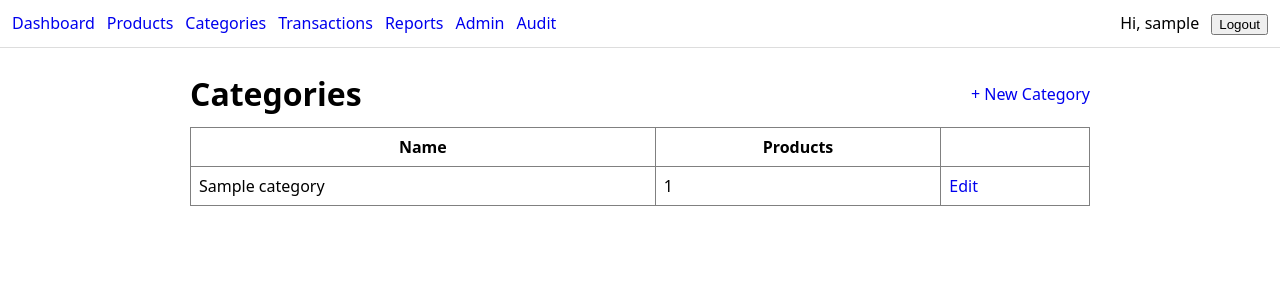
After one commit to JaswinderJattana-gdev/Inventory-pro, a Django app: page /categories/ in a window 1280 px wide. The commit adds this page. Shown: the top 300 px of the page. Run offline with Django 5.2, Linux system fonts and the light colour scheme; a user stored in the database is signed in; tables that the repository leaves empty hold one stand-in row (values such as "Sample post").

Commit message:
Category UI with Admin-only editing

```diff
--- a/backend/inventory/urls.py
+++ b/backend/inventory/urls.py
@@ -15,4 +15,7 @@ urlpatterns = [
     path("reports/transactions.pdf", views.export_transactions_pdf, name="export_transactions_pdf"),
     path("audit/", views.audit_list, name="audit_list"),
     path("transactions/", views.transaction_list, name="transaction_list"),
+    path("categories/", views.category_list, name="category_list"),
+    path("categories/new/", views.category_create, name="category_create"),
+    path("categories/<int:pk>/edit/", views.category_update, name="category_update"),
 ]
--- a/backend/inventory/views.py
+++ b/backend/inventory/views.py
@@ -22,6 +22,10 @@ from .audit import log
 from .models import AuditLog
 
 from django.db.models import Q
+from django.db.models import Count
+from .forms import CategoryForm
+from core.permissions import require_group
+
 class StockTransactionForm(forms.ModelForm):
     class Meta:
         model = InventoryTransaction
@@ -346,3 +350,46 @@ def transaction_list(request):
         "inventory/transaction_list.html",
         {"transactions": qs, "q": q, "tx_type": tx_type, "start": request.GET.get("start",""), "end": request.GET.get("end","")},
     )
+
+@login_required
+def category_list(request):
+    categories = (
+        Category.objects
+        .annotate(product_count=Count("products"))
+        .order_by("name")
+    )
+    return render(request, "inventory/category_list.html", {"categories": categories})
+
+
+@require_group("Admin")
+@login_required
+def category_create(request):
+    if request.method == "POST":
+        form = CategoryForm(request.POST)
+        if form.is_valid():
+            form.save()
+            return redirect("inventory:category_list")
+    else:
+        form = CategoryForm()
+
+    return render(request, "inventory/category_form.html", {"form": form, "mode": "create"})
+
+
+@require_group("Admin")
+@login_required
+def category_update(request, pk):
+    category = get_object_or_404(Category, pk=pk)
+
+    if request.method == "POST":
+        form = CategoryForm(request.POST, instance=category)
+        if form.is_valid():
+            form.save()
+            return redirect("inventory:category_list")
+    else:
+        form = CategoryForm(instance=category)
+
+    return render(
+        request,
+        "inventory/category_form.html",
+        {"form": form, "mode": "edit", "category": category},
+    )
--- a/backend/templates/base.html
+++ b/backend/templates/base.html
@@ -11,6 +11,7 @@
   <nav style="padding:12px;border-bottom:1px solid #ddd;display:flex;gap:12px;">
     <a href="/">Dashboard</a>
     <a href="{% url 'inventory:product_list' %}">Products</a>
+    <a href="{% url 'inventory:category_list' %}">Categories</a>
     <a href="{% url 'inventory:transaction_list' %}">Transactions</a>
     <a href="{% url 'inventory:reports_home' %}">Reports</a>
     <a href="/admin/">Admin</a>
--- /dev/null
+++ b/backend/templates/inventory/category_list.html
@@ -0,0 +1,34 @@
+{% extends "base.html" %}
+{% block title %}Categories - Inventory Pro{% endblock %}
+
+{% block content %}
+<div style="display:flex; align-items:center; gap:12px;">
+  <h1 style="margin:0;">Categories</h1>
+  <div style="margin-left:auto;">
+    <a href="{% url 'inventory:category_create' %}">+ New Category</a>
+  </div>
+</div>
+
+<table border="1" cellpadding="8" cellspacing="0" style="width:100%; border-collapse:collapse; margin-top:12px;">
+  <thead>
+    <tr>
+      <th>Name</th>
+      <th>Products</th>
+      <th></th>
+    </tr>
+  </thead>
+  <tbody>
+    {% for c in categories %}
+      <tr>
+        <td>{{ c.name }}</td>
+        <td>{{ c.product_count }}</td>
+        <td>
+          <a href="{% url 'inventory:category_update' pk=c.id %}">Edit</a>
+        </td>
+      </tr>
+    {% empty %}
+      <tr><td colspan="3">No categories yet.</td></tr>
+    {% endfor %}
+  </tbody>
+</table>
+{% endblock %}
```
Also changed, not shown: backend/inventory/forms.py (+12 -1 lines), backend/templates/inventory/category_form.html (added, +15 -0 lines).
